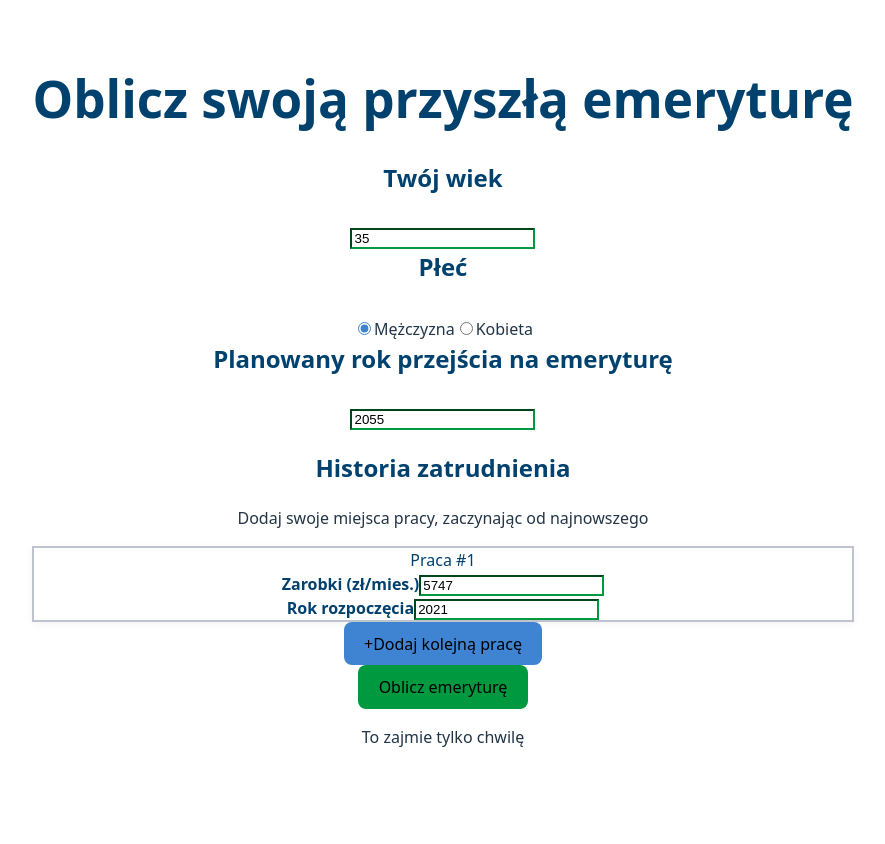
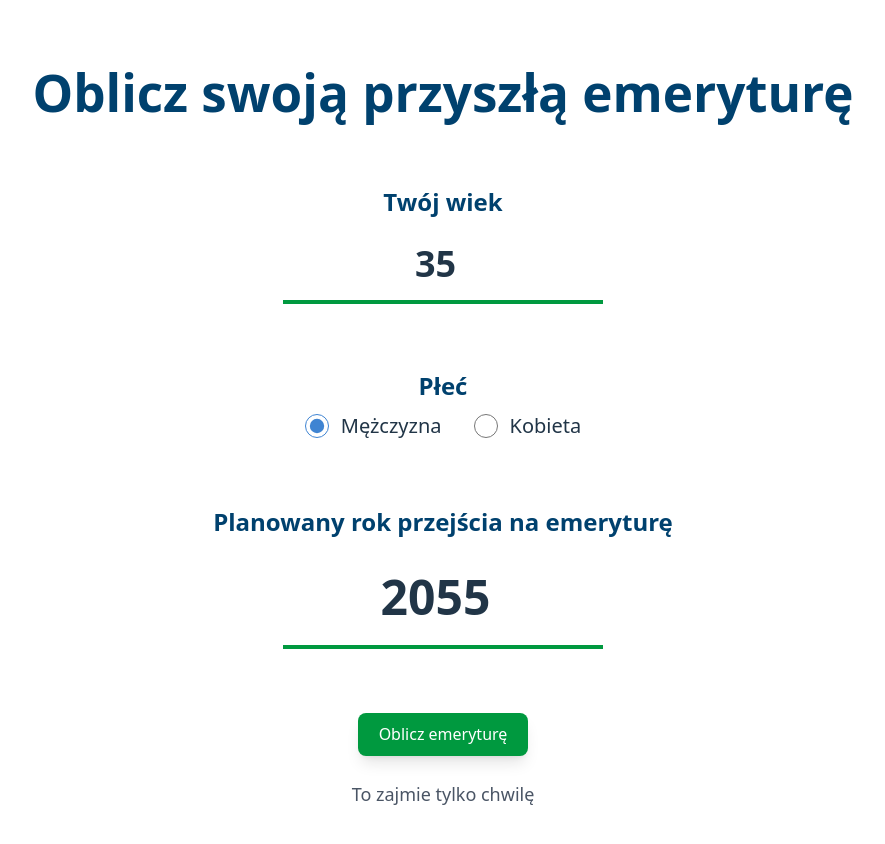
Before and after one commit to Pawlllosss/aviation-planner-chat-ui, a React (Vite) app: page /calculator in a window 1280 px wide. Shown: the top 844 px of the page, without its empty margins (197-1082 px from the left). Before the commit the page ends 800 px from the top, so only its background shows below. Built offline with nearby package versions, Linux system fonts and the light colour scheme.

Commit message:
installed tailwind properly, updates to retirement form

```diff
--- a/package.json
+++ b/package.json
@@ -12,6 +12,7 @@
   "dependencies": {
     "@emotion/react": "^11.14.0",
     "@emotion/styled": "^11.14.1",
+    "@mui/icons-material": "^7.3.4",
     "@mui/material": "^7.3.4",
     "chart.js": "^4.5.0",
     "chartjs-plugin-annotation": "^3.1.0",
--- a/src/RetirementForm.tsx
+++ b/src/RetirementForm.tsx
@@ -63,7 +63,7 @@ const RetirementForm = () => {
         <form onSubmit={handleSubmit(onSubmit)} className="space-y-16">
           {/* Age Section */}
           <div style={{ display: 'flex', flexDirection: 'column', alignItems: 'center' }}>
-            <label style={{ color: 'rgb(0, 65, 110)', fontWeight: '700', fontSize: '1.5rem', marginBottom: '2rem', display: 'block' }}>
+            <label style={{ color: 'rgb(0, 65, 110)', fontWeight: '700', fontSize: '1.5rem', marginBottom: '0.5rem', display: 'block' }}>
               Twój wiek
             </label>
             <input
@@ -77,7 +77,7 @@ const RetirementForm = () => {
 
           {/* Gender Section */}
           <div style={{ display: 'flex', flexDirection: 'column', alignItems: 'center' }}>
-            <label style={{ color: 'rgb(0, 65, 110)', fontWeight: '700', fontSize: '1.5rem', marginBottom: '2rem', display: 'block' }}>
+            <label style={{ color: 'rgb(0, 65, 110)', fontWeight: '700', fontSize: '1.5rem', marginBottom: '0.5rem', display: 'block' }}>
               Płeć
             </label>
             <div className="flex gap-8 justify-center">
@@ -106,7 +106,7 @@ const RetirementForm = () => {
 
           {/* Retirement Year */}
           <div style={{ display: 'flex', flexDirection: 'column', alignItems: 'center' }}>
-            <label style={{ color: 'rgb(0, 65, 110)', fontWeight: '700', fontSize: '1.5rem', marginBottom: '2rem', display: 'block' }}>
+            <label style={{ color: 'rgb(0, 65, 110)', fontWeight: '700', fontSize: '1.5rem', marginBottom: '0.5rem', display: 'block' }}>
               Planowany rok przejścia na emeryturę
             </label>
             <input
@@ -119,95 +119,103 @@ const RetirementForm = () => {
             {errors.retirementYear && <p className="text-red-500 mt-2">{errors.retirementYear.message}</p>}
           </div>
 
-          {/* Job Entries Section */}
-          <div className="pt-8">
-            <div className="text-center mb-12">
-              <h2 className="text-3xl font-bold mb-6" style={{ color: 'rgb(0, 65, 110)' }}>
-                Historia zatrudnienia
-              </h2>
-              <p className="text-gray-600 text-lg">Dodaj swoje miejsca pracy, zaczynając od najnowszego</p>
-            </div>
+          {/*/!* Job Entries Section *!/*/}
+          {/*<div className="pt-8">*/}
+          {/*  <div style={{ display: 'flex', flexDirection: 'column', alignItems: 'center' }}>*/}
+          {/*    <label style={{ color: 'rgb(0, 65, 110)', fontWeight: '700', fontSize: '1.5rem', marginBottom: '2rem', display: 'block' }}>*/}
+          {/*      Historia zatrudnienia*/}
+          {/*    </label>*/}
 
-            <div className="space-y-6 max-w-3xl mx-auto">
-              {fields.map((field, index) => (
-                <div
-                  key={field.id}
-                  className="p-6 rounded-xl transition-all"
-                  style={{
-                    backgroundColor: 'white',
-                    border: '2px solid rgb(190, 195, 206)',
-                    boxShadow: '0 2px 8px rgba(0, 0, 0, 0.05)'
-                  }}
-                >
-                  <div className="flex items-center justify-between mb-6">
-                    <span className="text-lg font-bold" style={{ color: 'rgb(0, 65, 110)' }}>
-                      Praca #{index + 1}
-                    </span>
-                    {fields.length > 1 && (
-                      <button
-                        type="button"
-                        onClick={() => remove(index)}
-                        className="text-base px-4 py-1 rounded-lg transition-colors"
-                        style={{
-                          color: 'rgb(240, 94, 94)',
-                          backgroundColor: 'rgba(240, 94, 94, 0.1)',
-                          fontWeight: '600'
-                        }}
-                      >
-                        Usuń
-                      </button>
-                    )}
-                  </div>
+          {/*    <div className="space-y-6 w-full max-w-2xl">*/}
+          {/*      {fields.map((field, index) => (*/}
+          {/*        <div*/}
+          {/*          key={field.id}*/}
+          {/*          className="p-6 rounded-lg transition-all"*/}
+          {/*          style={{*/}
+          {/*            backgroundColor: 'rgba(190, 195, 206, 0.08)',*/}
+          {/*            border: '2px solid rgb(190, 195, 206)'*/}
+          {/*          }}*/}
+          {/*        >*/}
+          {/*          /!* Salary Row *!/*/}
+          {/*          <div className="flex items-center gap-4 mb-6">*/}
+          {/*            <label className="text-lg font-semibold flex items-center gap-2 flex-shrink-0" style={{ color: 'rgb(0, 65, 110)' }}>*/}
+          {/*              <AttachMoneyIcon /> Zarobki miesięcznie:*/}
+          {/*            </label>*/}
+          {/*            <div className="flex-1"></div>*/}
+          {/*            <input*/}
+          {/*              type="number"*/}
+          {/*              {...register(`jobEntries.${index}.salary`, { required: 'Zarobki są wymagane' })}*/}
+          {/*              placeholder="5000"*/}
+          {/*              className="text-2xl font-bold px-4 py-3 border-b-4 outline-none transition-colors bg-transparent"*/}
+          {/*              style={{*/}
+          {/*                borderColor: watch(`jobEntries.${index}.salary`) ? 'rgb(0, 153, 63)' : 'rgb(190, 195, 206)',*/}
+          {/*                color: 'rgb(0, 65, 110)',*/}
+          {/*                width: '250px'*/}
+          {/*              }}*/}
+          {/*            />*/}
+          {/*          </div>*/}
+          {/*          {errors.jobEntries?.[index]?.salary && (*/}
+          {/*            <p className="text-red-500 mt-1 text-xs text-right mb-4">{errors.jobEntries[index]?.salary?.message}</p>*/}
+          {/*          )}*/}
 
-                  <div className="space-y-6">
-                    <div>
-                      <label className="block text-base mb-3" style={{ color: 'rgb(0, 65, 110)', fontWeight: '700' }}>
-                        Zarobki (zł/mies.)
-                      </label>
-                      <input
-                        type="number"
-                        {...register(`jobEntries.${index}.salary`, { required: 'Zarobki są wymagane' })}
-                        className="w-full text-2xl font-bold border-b-4 outline-none bg-transparent py-3 transition-colors"
-                        style={{ borderColor: watch(`jobEntries.${index}.salary`) ? 'rgb(0, 153, 63)' : 'rgb(190, 195, 206)' }}
-                      />
-                      {errors.jobEntries?.[index]?.salary && (
-                        <p className="text-red-500 mt-2 text-sm">{errors.jobEntries[index]?.salary?.message}</p>
-                      )}
-                    </div>
-                    <div>
-                      <label className="block text-base mb-3" style={{ color: 'rgb(0, 65, 110)', fontWeight: '700' }}>
-                        Rok rozpoczęcia
-                      </label>
-                      <input
-                        type="number"
-                        {...register(`jobEntries.${index}.year`, { required: 'Rok rozpoczęcia jest wymagany' })}
-                        className="w-full text-2xl font-bold border-b-4 outline-none bg-transparent py-3 transition-colors"
-                        style={{ borderColor: watch(`jobEntries.${index}.year`) ? 'rgb(0, 153, 63)' : 'rgb(190, 195, 206)' }}
-                      />
-                      {errors.jobEntries?.[index]?.year && (
-                        <p className="text-red-500 mt-2 text-sm">{errors.jobEntries[index]?.year?.message}</p>
-                      )}
-                    </div>
-                  </div>
-                </div>
-              ))}
+          {/*          /!* Year Row *!/*/}
+          {/*          <div className="flex items-center gap-4 mb-4">*/}
+          {/*            <label className="text-lg font-semibold flex items-center gap-2 flex-shrink-0" style={{ color: 'rgb(0, 65, 110)' }}>*/}
+          {/*              <CalendarTodayIcon /> Rok rozpoczęcia:*/}
+          {/*            </label>*/}
+          {/*            <div className="flex-1"></div>*/}
+          {/*            <input*/}
+          {/*              type="number"*/}
+          {/*              {...register(`jobEntries.${index}.year`, { required: 'Rok jest wymagany' })}*/}
+          {/*              placeholder="2020"*/}
+          {/*              className="text-2xl font-bold px-4 py-3 border-b-4 outline-none transition-colors bg-transparent"*/}
+          {/*              style={{*/}
+          {/*                borderColor: watch(`jobEntries.${index}.year`) ? 'rgb(0, 153, 63)' : 'rgb(190, 195, 206)',*/}
+          {/*                color: 'rgb(0, 65, 110)',*/}
+          {/*                width: '250px'*/}
+          {/*              }}*/}
+          {/*            />*/}
+          {/*          </div>*/}
+          {/*          {errors.jobEntries?.[index]?.year && (*/}
+          {/*            <p className="text-red-500 mt-1 text-xs text-right mb-4">{errors.jobEntries[index]?.year?.message}</p>*/}
+          {/*          )}*/}
 
-              <div className="text-center pt-4">
-                <button
-                  type="button"
-                  onClick={() => append({ salary: '', year: '' })}
-                  className="inline-flex items-center gap-2 px-8 py-3 text-lg font-semibold text-white rounded-lg transition-transform hover:scale-105 shadow-md"
-                  style={{ backgroundColor: 'rgb(63, 132, 210)' }}
-                >
-                  <span className="text-2xl">+</span>
-                  <span>Dodaj kolejną pracę</span>
-                </button>
-              </div>
-            </div>
-          </div>
+          {/*          /!* Remove Button *!/*/}
+          {/*          {fields.length > 1 && (*/}
+          {/*            <div className="flex justify-center mt-4">*/}
+          {/*              <button*/}
+          {/*                type="button"*/}
+          {/*                onClick={() => remove(index)}*/}
+          {/*                className="flex items-center justify-center gap-2 px-4 py-2 rounded-lg transition-all hover:opacity-90"*/}
+          {/*                style={{*/}
+          {/*                  color: 'white',*/}
+          {/*                  backgroundColor: 'rgb(240, 94, 94)'*/}
+          {/*                }}*/}
+          {/*                title="Usuń źródło dochodu"*/}
+          {/*              >*/}
+          {/*                <RemoveIcon />*/}
+          {/*                <span>Usuń źródło dochodu</span>*/}
+          {/*              </button>*/}
+          {/*            </div>*/}
+          {/*          )}*/}
+          {/*        </div>*/}
+          {/*      ))}*/}
+
+          {/*      <button*/}
+          {/*        type="button"*/}
+          {/*        onClick={() => append({ salary: '', year: '' })}*/}
+          {/*        className="w-full flex items-center justify-center gap-2 px-6 py-4 text-lg font-semibold text-white rounded-lg transition-all hover:opacity-90"*/}
+          {/*        style={{ backgroundColor: 'rgb(63, 132, 210)' }}*/}
+          {/*      >*/}
+          {/*        <AddIcon />*/}
+          {/*        <span>Dodaj źródło dochodu</span>*/}
+          {/*      </button>*/}
+          {/*    </div>*/}
+          {/*  </div>*/}
+          {/*</div>*/}
 
           {/* Submit Button */}
-          <div className="text-center pt-8">
+          <div className="text-center">
             <button
               type="submit"
               className="text-2xl font-bold px-16 py-5 rounded-lg text-white transition-transform hover:scale-105 shadow-lg"
--- a/src/index.css
+++ b/src/index.css
@@ -1,3 +1,5 @@
+@import "tailwindcss";
+
 :root {
   font-family: system-ui, Avenir, Helvetica, Arial, sans-serif;
   line-height: 1.5;
```
Also changed, not shown: 1 other file (tests, documents, lock files or other folders).
